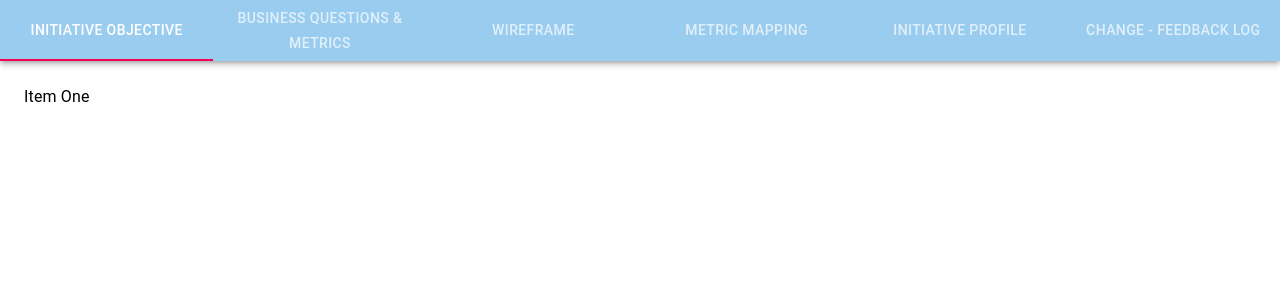
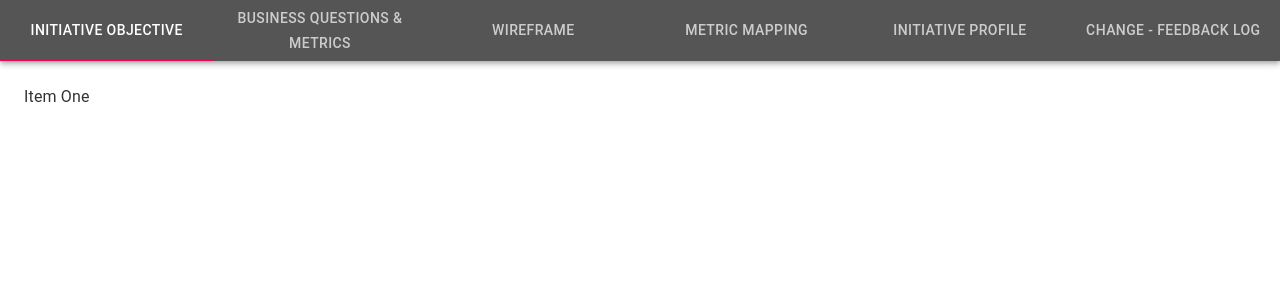
Before and after one commit to rusyanto/domo-initiative, a React app: page / in a window 1280 px wide. Shown: the top 300 px of the page. Built offline with nearby package versions, Linux system fonts and the light colour scheme.

Commit message:
Customized tabs

```diff
--- a/src/components/App/App.js
+++ b/src/components/App/App.js
@@ -7,7 +7,11 @@ import TabPanel from '../TabPanel';
 const theme = createMuiTheme({
   palette: {
     background: {
-      blue: '#99ccee',
+      gray: '#555',
+    },
+    text: {
+      primary: 'rgba(0, 0, 0, 0.8)',
+      secondary: 'rgba(0, 0, 0, 0.4)'
     }
   }
 });
--- a/src/components/TabPanel/TabPanel.js
+++ b/src/components/TabPanel/TabPanel.js
@@ -1,6 +1,6 @@
 import React from 'react';
 import PropTypes from 'prop-types';
-import { makeStyles } from '@material-ui/core/styles';
+import { makeStyles, withStyles } from '@material-ui/core/styles';
 import AppBar from '@material-ui/core/AppBar';
 import Tabs from '@material-ui/core/Tabs';
 import Tab from '@material-ui/core/Tab';
@@ -40,12 +40,19 @@ function a11yProps(index) {
 const useStyles = makeStyles(theme => ({
   root: {
     flexGrow: 1,
+    color: theme.palette.text.primary,
     backgroundColor: theme.palette.background.paper,
   },
   colorPrimary: {
-    backgroundColor: theme.palette.background.blue,
+    backgroundColor: theme.palette.background.gray,
   }
 }));
+
+const WorkTab = withStyles({
+  root: {
+    color: '#fff',
+  }
+})(props => <Tab {...props} />);
 
 export default function SimpleTabs() {
   const classes = useStyles();
@@ -58,13 +65,13 @@ export default function SimpleTabs() {
   return (
     <div className={classes.root}>
       <AppBar position="static" classes={classes}>
-        <Tabs variant="fullWidth" value={value} onChange={handleChange} aria-label="simple tabs example">
-          <Tab label="Initiative Objective" {...a11yProps(0)} />
-          <Tab label="Business Questions & Metrics" {...a11yProps(1)} />
-          <Tab label="Wireframe" {...a11yProps(2)} />
-          <Tab label="Metric Mapping" {...a11yProps(3)} />
-          <Tab label="Initiative Profile" {...a11yProps(4)} />
-          <Tab label="Change - Feedback Log" {...a11yProps(5)} />
+        <Tabs variant="fullWidth" value={value} onChange={handleChange} aria-label="work tabs">
+          <WorkTab label="Initiative Objective" {...a11yProps(0)} />
+          <WorkTab label="Business Questions & Metrics" {...a11yProps(1)} />
+          <WorkTab label="Wireframe" {...a11yProps(2)} />
+          <WorkTab label="Metric Mapping" {...a11yProps(3)} />
+          <WorkTab label="Initiative Profile" {...a11yProps(4)} />
+          <WorkTab label="Change - Feedback Log" {...a11yProps(5)} />
         </Tabs>
       </AppBar>
       <TabPanel value={value} index={0}>
```
